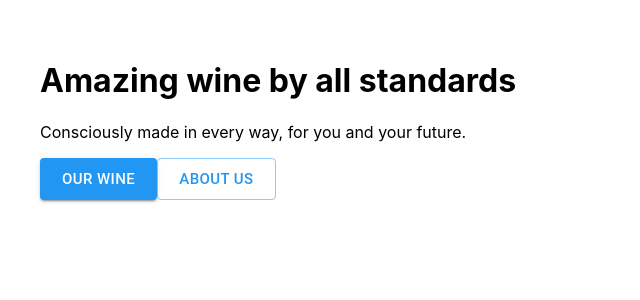
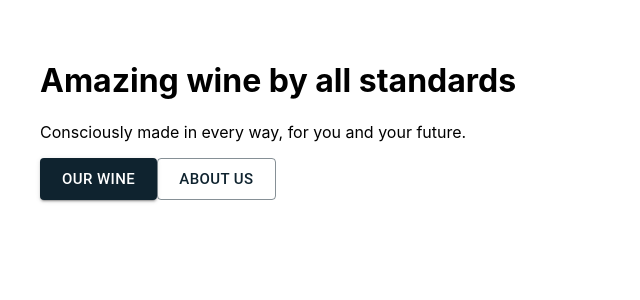
Before and after one commit to kbario/floray-wines, a React (Vite) app: page / in a window 1280 px wide. Shown: the top 300 px of the page, without its empty margins (0-640 px from the left). Built offline with nearby package versions, Linux system fonts and the light colour scheme.

Commit message:
theming updated

```diff
--- a/src/theme.ts
+++ b/src/theme.ts
@@ -3,8 +3,23 @@ import { blue } from "@mui/material/colors";
 
 const theme = createTheme({
   palette: {
-    primary: blue,
+    primary: {
+      main: "#0F232F",
+    },
+    secondary: {
+      main: "#F8FAFC",
+    },
   },
 });
 
 export default theme;
+
+declare module "@mui/material/styles" {
+  interface Palette {
+    bg?: Palette["primary"];
+    gun?: Palette["primary"];
+  }
+  interface PaletteOptions {
+    bg?: PaletteOptions["primary"];
+  }
+}
```
